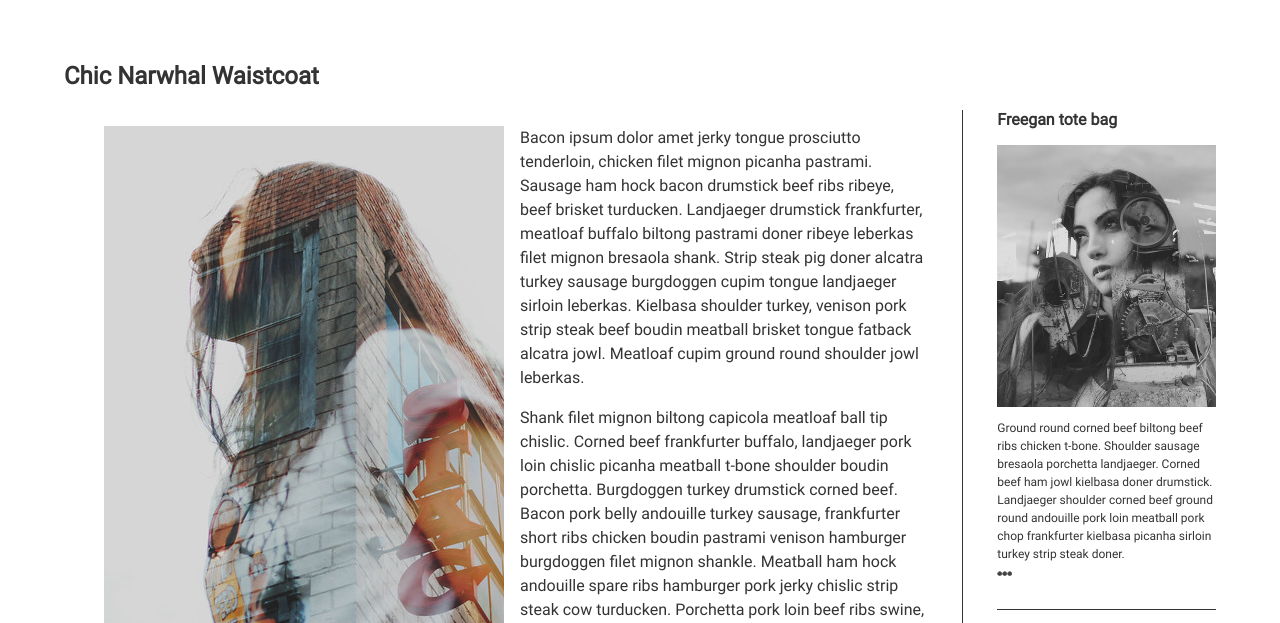
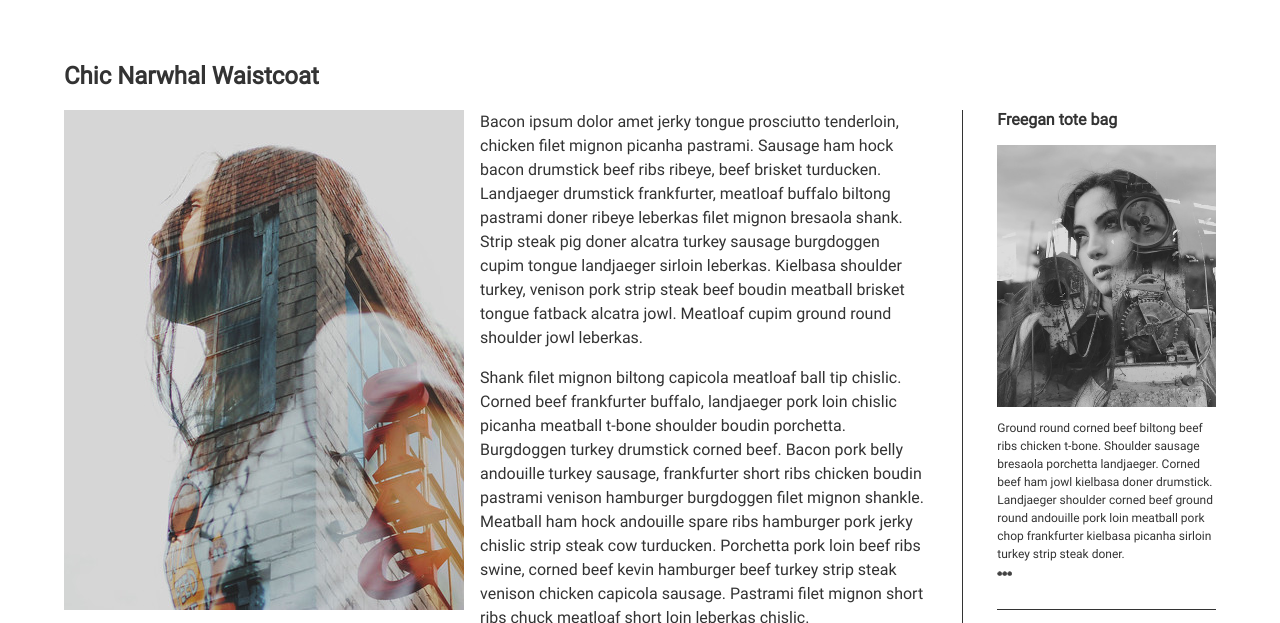
Before and after one commit to Zellitan/Zellitan.github.io, a plain HTML site: page blog/index.html in a window 1280 px wide. Shown: the part 328-951 px from the top of the page. Drawn offline with Linux system fonts and the light colour scheme.

Commit message:
Update index.html

```diff
--- a/blog/index.html
+++ b/blog/index.html
@@ -51,7 +51,7 @@
 
                     <!-- Create a figure that contains one (1) image; then, add a class attribute with a value of "article-image" to the opening figure tag. -->
 
-                    <figure><img src="images/stag.jpg" class="article-image"></figure>
+                    <figure class="article-image"><img src="images/stag.jpg"></figure>
                     <!-- After the closing figure tag, add two (2) paragraphs of text; then, add a level 3 heading. -->
                     <p>Bacon ipsum dolor amet jerky tongue prosciutto tenderloin, chicken filet mignon picanha pastrami. Sausage ham hock bacon drumstick beef ribs ribeye, beef brisket turducken. Landjaeger drumstick frankfurter, meatloaf buffalo biltong pastrami doner ribeye leberkas filet mignon bresaola shank. Strip steak pig doner alcatra turkey sausage burgdoggen cupim tongue landjaeger sirloin leberkas. Kielbasa shoulder turkey, venison pork strip steak beef boudin meatball brisket tongue fatback alcatra jowl. Meatloaf cupim ground round shoulder jowl leberkas.</p>
                     <p>Shank filet mignon biltong capicola meatloaf ball tip chislic. Corned beef frankfurter buffalo, landjaeger pork loin chislic picanha meatball t-bone shoulder boudin porchetta. Burgdoggen turkey drumstick corned beef. Bacon pork belly andouille turkey sausage, frankfurter short ribs chicken boudin pastrami venison hamburger burgdoggen filet mignon shankle. Meatball ham hock andouille spare ribs hamburger pork jerky chislic strip steak cow turducken. Porchetta pork loin beef ribs swine, corned beef kevin hamburger beef turkey strip steak venison chicken capicola sausage. Pastrami filet mignon short ribs chuck meatloaf short loin leberkas chislic.</p>
```
